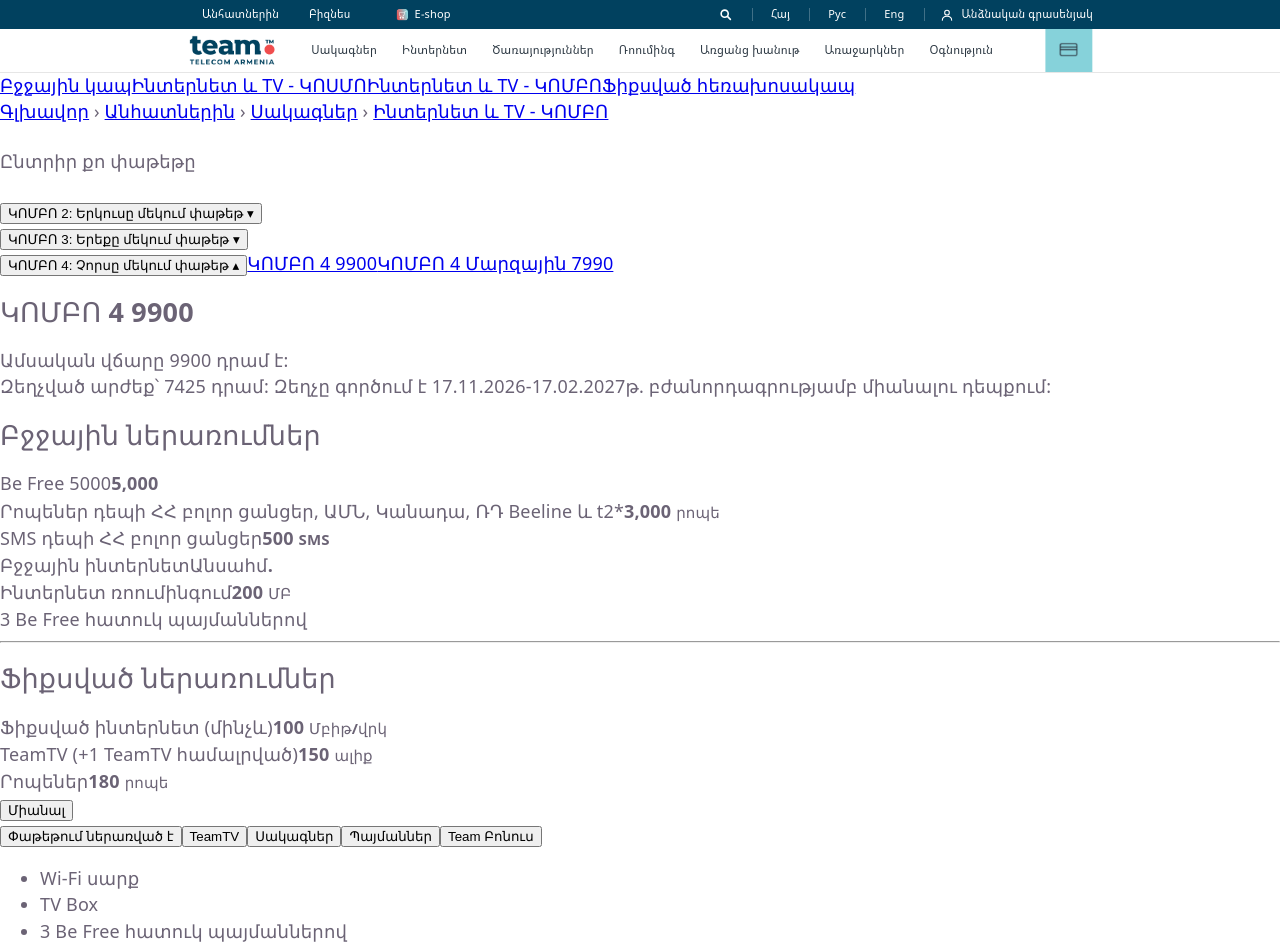
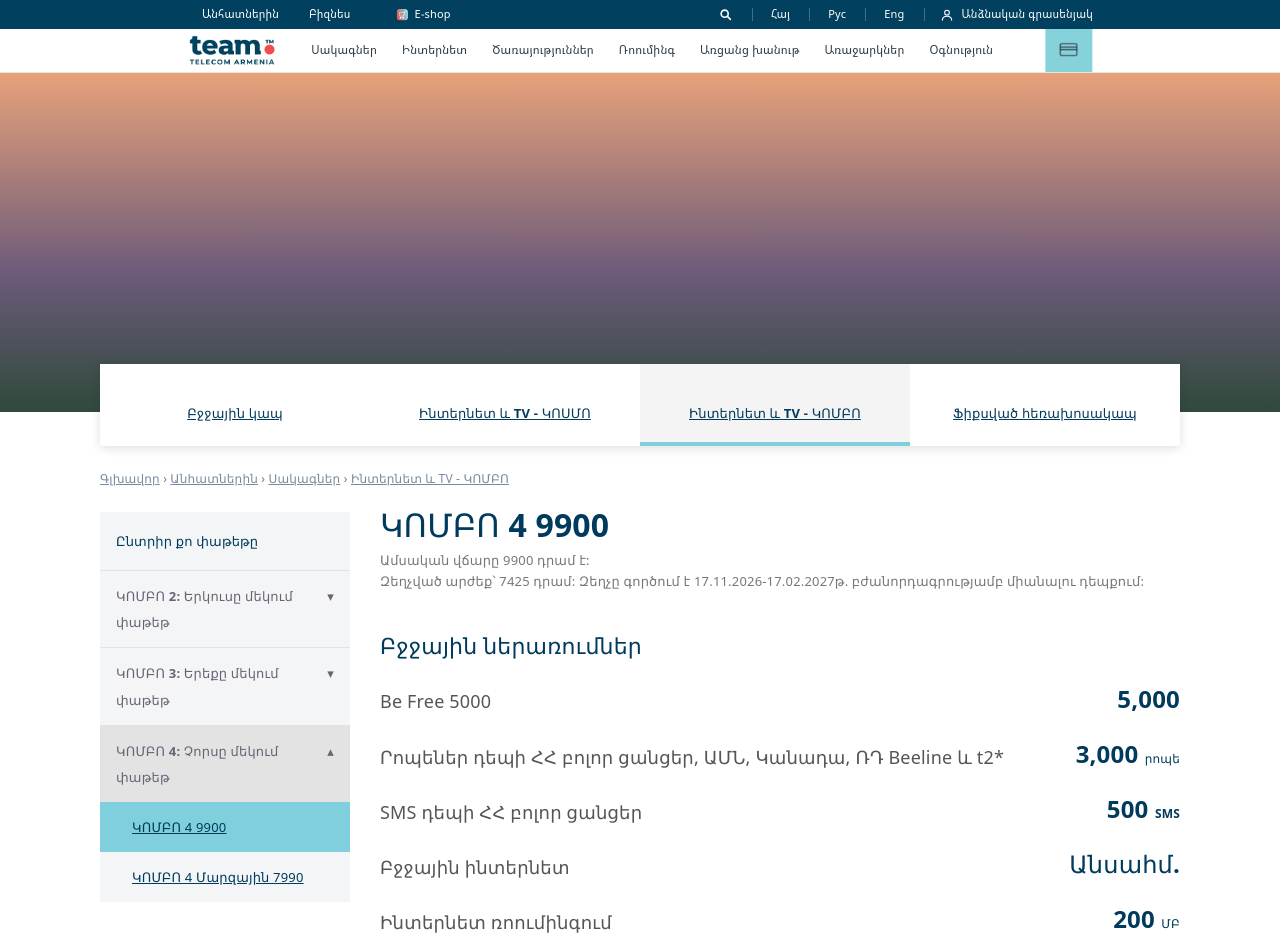
Before and after one commit to hamletbalasanyanait-ship-it/TTM-ait, a React (Vite) app: page /tariffs/combo in a window 1280 px wide. Shown: the top 952 px of the page. Built offline with nearby package versions, Linux system fonts and the light colour scheme.

Commit message:
Fill TVCombo page

```diff
--- a/src/pages/TVCombo.css
+++ b/src/pages/TVCombo.css
@@ -0,0 +1,29 @@
+.tvc__hero{height:340px;background:linear-gradient(#e8a27a,#6b5a7a 60%,#2f4a3a)}
+.tvc__container{max-width:1080px;margin:0 auto;padding:0 16px}
+.tvc__cats{display:grid;grid-template-columns:repeat(4,1fr);margin-top:-48px;background:#fff;box-shadow:0 2px 10px #0002}
+.tvc__cats a{padding:36px 8px 16px;text-align:center;font-weight:600;font-size:13px;color:#003a5c;border-bottom:4px solid transparent}
+.tvc__cats a.active{border-color:#7fd0dc;background:#f4f4f4}
+.tvc__crumbs{margin:20px 0;font-size:12px;color:#777}
+.tvc__crumbs a{color:#7a8aa0;text-decoration:underline}
+.tvc__layout{display:grid;grid-template-columns:250px 1fr;gap:30px}
+.tvc__side{background:#f4f5f7;align-self:start;font-size:13px}
+.tvc__side h4{margin:0;padding:16px;color:#003a5c}
+.tvc__side button{all:unset;box-sizing:border-box;display:flex;justify-content:space-between;width:100%;padding:12px 16px;cursor:pointer;font-weight:600;border-top:1px solid #e3e3e3}
+.tvc__side button.on{background:#e3e3e3}
+.tvc__side a{display:block;padding:12px 32px;color:#003a5c}
+.tvc__side a.sel{background:#7fd0dc}
+.tvc__main h1{font-size:32px;color:#003a5c;margin:0 0 12px}
+.tvc__note{color:#777;font-size:13px;line-height:1.6}
+.tvc__main h2{font-size:22px;color:#003a5c;margin:40px 0 16px}
+.tvc__row{display:flex;justify-content:space-between;align-items:center;gap:24px;padding:12px 0;color:#555}
+.tvc__row b{font-size:24px;color:#003a5c;white-space:nowrap}
+.tvc__row small{font-size:12px}
+.tvc__main hr{border:0;border-top:1px solid #e5e5e5;margin:24px 0}
+.tvc__btn{margin:24px 0 40px;padding:16px 60px;border:0;border-radius:30px;background:#f04d4d;color:#fff;font-weight:700;cursor:pointer}
+.tvc__tabs{display:flex;gap:28px;border-bottom:1px solid #e5e5e5}
+.tvc__tabs button{all:unset;cursor:pointer;padding:12px 16px;font-weight:600;color:#003a5c;border-bottom:3px solid transparent}
+.tvc__tabs button.on{border-color:#7fd0dc}
+.tvc__included{list-style:none;margin:0;padding:20px;background:#f4f5f7;display:grid;gap:28px;color:#555}
+.tvc__foot{margin:30px 0 80px;color:#777;font-size:14px}
+.tvc__foot a{color:#003a5c;font-weight:700}
+@media(max-width:800px){.tvc__layout{grid-template-columns:1fr}.tvc__cats{grid-template-columns:1fr 1fr}.tvc__tabs{overflow-x:auto}}
```
